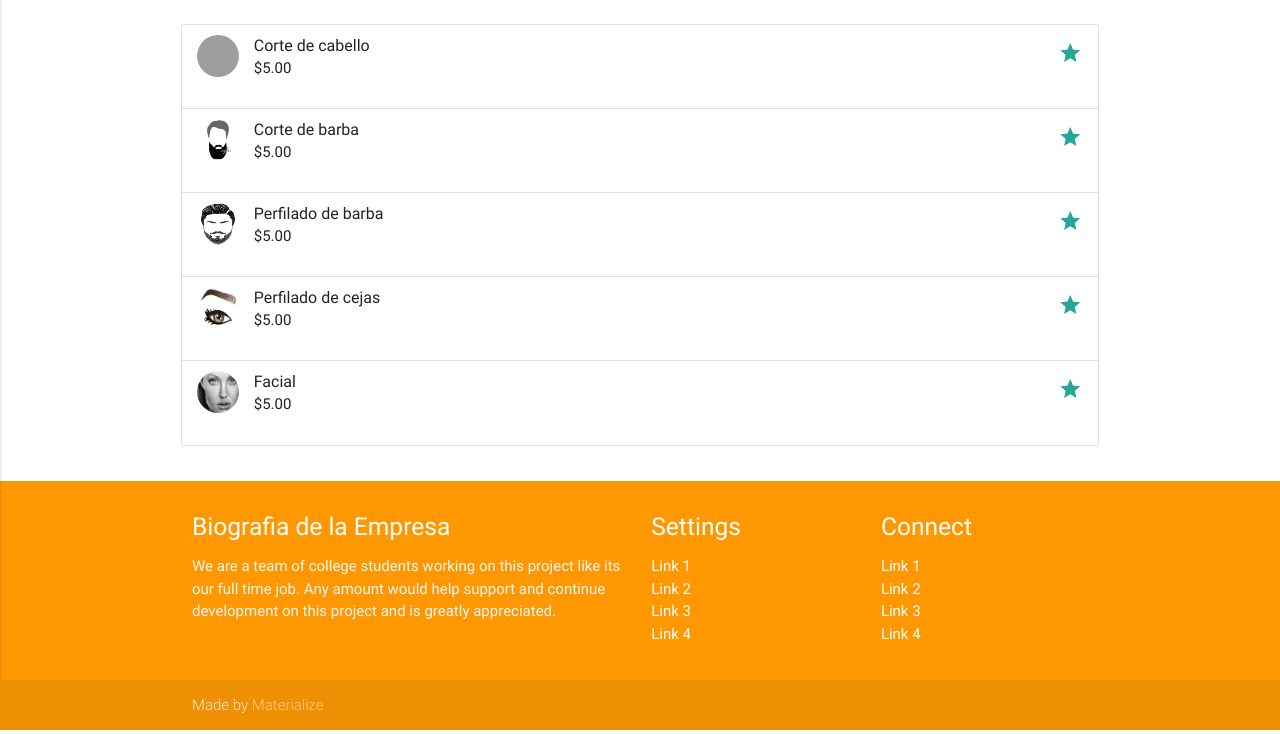
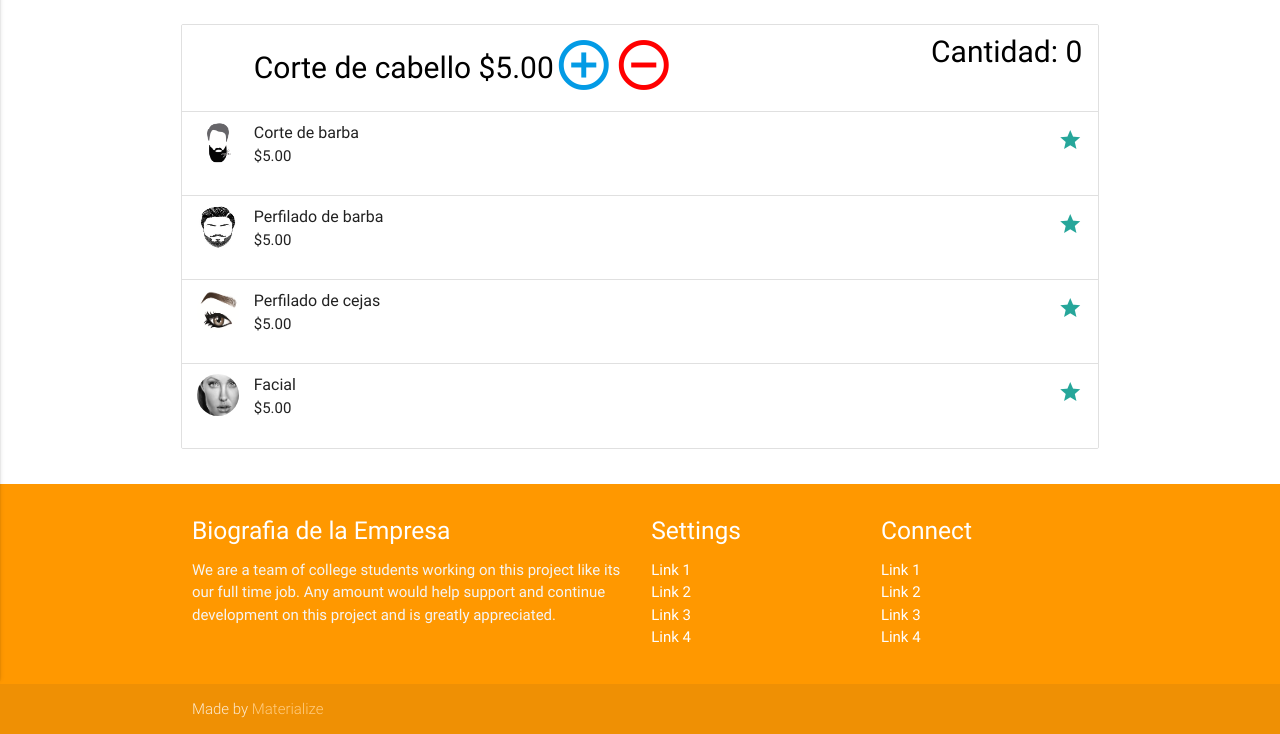
Before and after one commit to rafaelzelaya/TheBoss, a PHP site: page /Vistas/PuntoVenta.php in a window 1280 px wide. Shown: the part 181-915 px from the top of the page. Run offline with PHP 8.4, Linux system fonts and the light colour scheme; the visitor is signed in with stand-in values (Sample User, id 1); grey boxes are pictures that could not be loaded.

Commit message:
Mejora de estilo para punto de venta. funciones js para aumentar pedido.

```diff
--- a/Vistas/PuntoVenta.php
+++ b/Vistas/PuntoVenta.php
@@ -3,6 +3,7 @@
 <?php include '../Session.php';?>
 <?php if(!AbrirSession())echo RegresarInicio();?>
 <?php include '../Cabecera.php'; ?>
+<link href="../css/PuntoVenta.css" type="text/css" rel="stylesheet"/>
 <body>
  <?php include "../Menu.php";?>
 
@@ -11,11 +12,17 @@
       <h1 class="header center black-text">Punto de Venta</h1>
       <div class="row">
         <ul class="collection">
-          <li class="collection-item avatar">
-            <img src="../img/CorteCabello.jpg" alt="" class="circle">
-            <span class="title">Corte de cabello</span>
-            <p>$5.00<p>
-              <a href="#!" class="secondary-content"><i class="material-icons">grade</i></a>
+          <li class="collection-item avatar valign-wrapper ">
+              <span class="title tamaño_texto">Corte de cabello $5.00</span>
+              <a onclick="AumentarCantidadServicio('codigo1')">
+                <i class="medium material-icons">add_circle_outline</i>
+              </a>
+              <a onclick="ReducirCantidadServicio('codigo1')">
+                <i class="medium material-icons icon_red">remove_circle_outline</i>
+              </a>
+            <a href="#!" class="secondary-content tamaño_texto">
+                Cantidad: <span id="cantidad_codigo1">0</span>
+            </a>
           </li>
           <li class="collection-item avatar">
             <img src="../img/CorteBarba.png" alt="" class="circle">
@@ -47,6 +54,6 @@
   </div>
 
   <?php include "../footer.php"?>
-  <script src="../js/Login.js"></script>
+  <script src="../js/PuntoVenta.js"></script>
   </body>
 </html>
--- /dev/null
+++ b/css/PuntoVenta.css
@@ -0,0 +1,7 @@
+i.icon_red{
+  color:red;
+}
+span.tamaño_texto,a.tamaño_texto{
+  font-size: 200% !important;
+  color: black;
+}
--- /dev/null
+++ b/index.html
@@ -0,0 +1 @@
+<script type="text/javascript">location.href = "vistas/Login.php"</script>
--- /dev/null
+++ b/js/PuntoVenta.js
@@ -0,0 +1,15 @@
+function AumentarCantidadServicio(codigo){
+  var entero = parseInt($("#cantidad_"+codigo).html(),10);
+  entero++;
+  $("#cantidad_"+codigo).html(entero);
+}
+function ReducirCantidadServicio(codigo){
+  var entero = parseInt($("#cantidad_"+codigo).html(),10);
+  if(entero <= 0){
+    entero = 0;
+  }
+  else{
+    entero--;
+  }
+  $("#cantidad_"+codigo).html(entero);
+}
```
